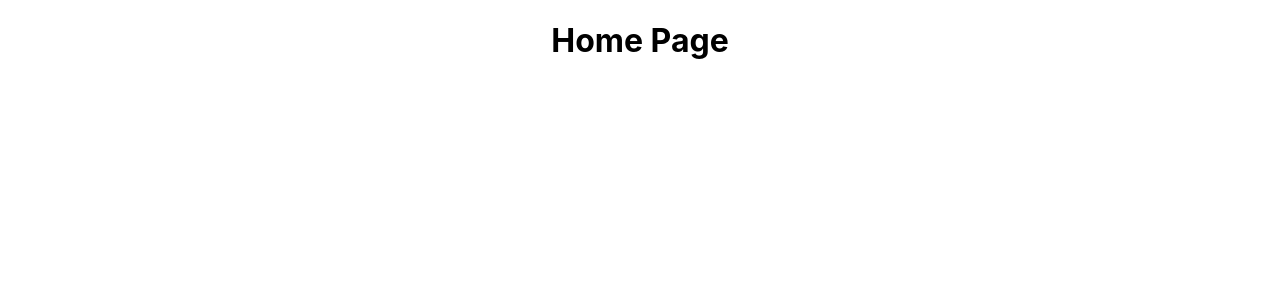
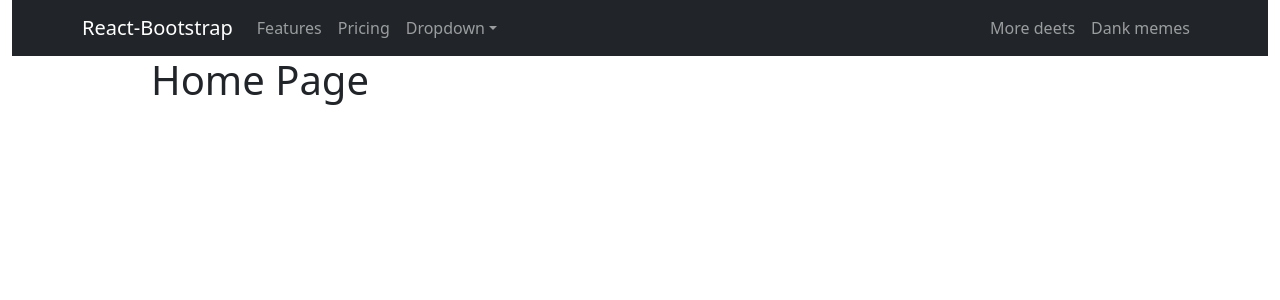
Before and after one commit to ManuelAlejandro94/mapa-comida-frontend, a React (Create React App) app: page / in a window 1280 px wide. Shown: the top 300 px of the page. Built offline with nearby package versions, Linux system fonts and the light colour scheme.

Commit message:
FEAT: Se agrega NavBar Template

```diff
--- a/package.json
+++ b/package.json
@@ -8,6 +8,7 @@
     "@testing-library/user-event": "^13.5.0",
     "ajv": "^8.12.0",
     "bootstrap": "^5.3.0-alpha3",
+    "dotenv": "^16.1.4",
     "react": "^18.2.0",
     "react-bootstrap": "^2.7.4",
     "react-dom": "^18.2.0",
--- /dev/null
+++ b/src/Header.js
@@ -0,0 +1,41 @@
+import React from 'react';
+import Container from 'react-bootstrap/Container';
+import Nav from 'react-bootstrap/Nav';
+import Navbar from 'react-bootstrap/Navbar';
+import NavDropdown from 'react-bootstrap/NavDropdown';
+
+function HeaderNav() {
+  return (
+    <Navbar collapseOnSelect expand="lg" bg="dark" variant="dark">
+      <Container>
+        <Navbar.Brand href="#home">React-Bootstrap</Navbar.Brand>
+        <Navbar.Toggle aria-controls="responsive-navbar-nav" />
+        <Navbar.Collapse id="responsive-navbar-nav">
+          <Nav className="me-auto">
+            <Nav.Link href="#features">Features</Nav.Link>
+            <Nav.Link href="#pricing">Pricing</Nav.Link>
+            <NavDropdown title="Dropdown" id="collasible-nav-dropdown">
+              <NavDropdown.Item href="#action/3.1">Action</NavDropdown.Item>
+              <NavDropdown.Item href="#action/3.2">
+                Another action
+              </NavDropdown.Item>
+              <NavDropdown.Item href="#action/3.3">Something</NavDropdown.Item>
+              <NavDropdown.Divider />
+              <NavDropdown.Item href="#action/3.4">
+                Separated link
+              </NavDropdown.Item>
+            </NavDropdown>
+          </Nav>
+          <Nav>
+            <Nav.Link href="#deets">More deets</Nav.Link>
+            <Nav.Link eventKey={2} href="#memes">
+              Dank memes
+            </Nav.Link>
+          </Nav>
+        </Navbar.Collapse>
+      </Container>
+    </Navbar>
+  );
+}
+
+export default HeaderNav;
--- a/src/Home.js
+++ b/src/Home.js
@@ -3,15 +3,19 @@
 import Row from 'react-bootstrap/Row';
 import Col from 'react-bootstrap/Col';
 import './css/App.css';
+import HeaderNav from "./Header";
 
 const Home = () => {
     return (
-        <Container fluid="md">
-            <Row>
-                <Col sm={4}>
-                    <h1 className="text-centered">Home Page</h1>
-                </Col>
-            </Row>
+        <Container fluid>
+            <HeaderNav />
+            <Container  fluid="md">
+                <Row>
+                    <Col sm={4}>
+                        <h1 className="text-centered">Home Page</h1>
+                    </Col>
+                </Row>
+            </Container>
         </Container>
     )
 }
--- a/src/index.js
+++ b/src/index.js
@@ -3,6 +3,7 @@
 import './index.css';
 import reportWebVitals from './reportWebVitals';
 import Home from './Home';
+import 'bootstrap/dist/css/bootstrap.min.css';
 
 const container = document.getElementById('root')
 const root = ReactDOM.createRoot(container);
```
Also changed, not shown: 1 other file (tests, documents, lock files or other folders).
